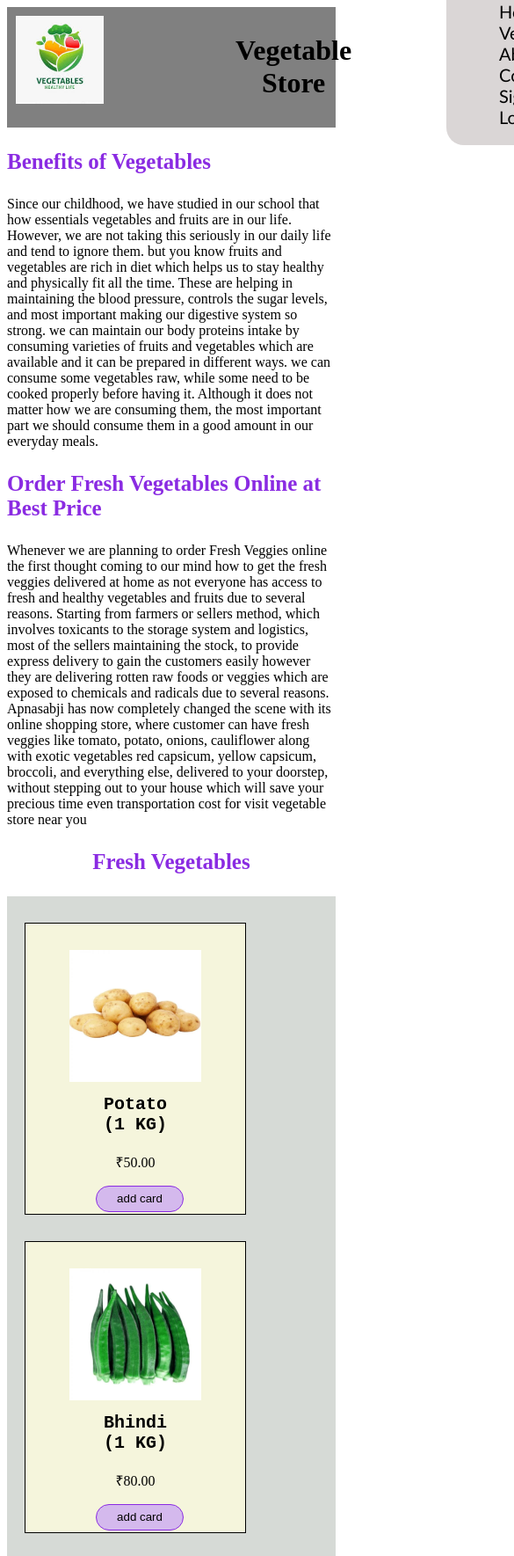
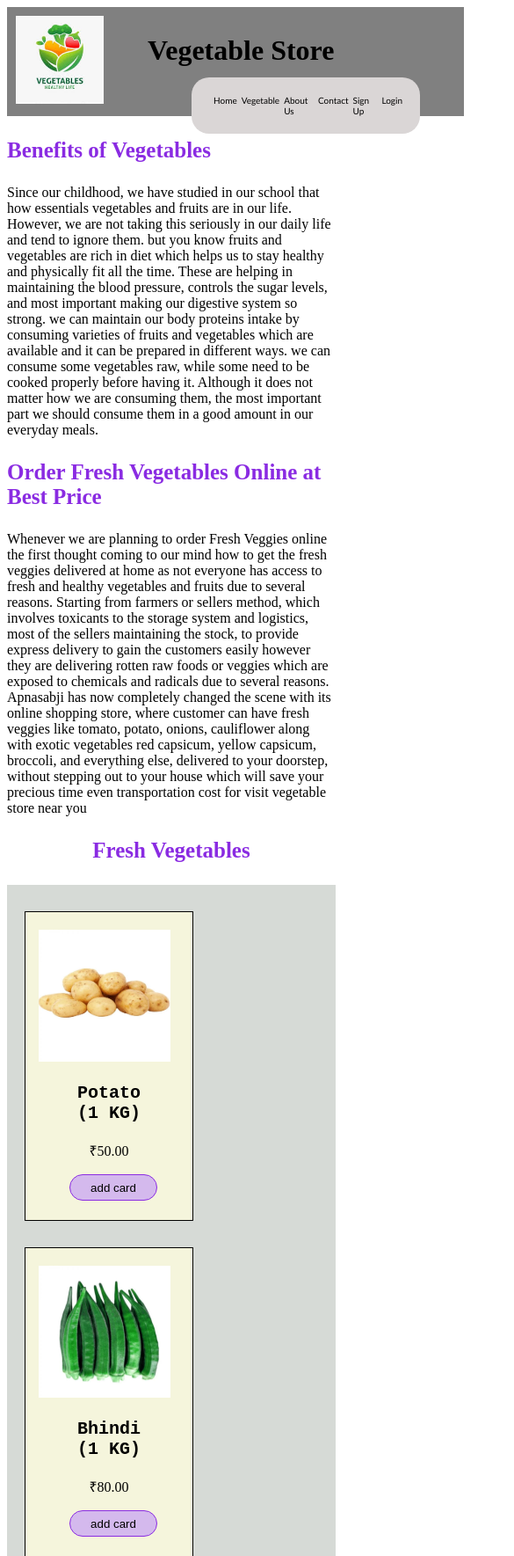
Before and after one commit to DipaliDhonnar/vegetable, a plain HTML site: page index.html in a window 390 px wide. Shown: the top 1769 px of the page at 88% size, 585 px wide, since content can reach past the window. Drawn offline with Linux system fonts and the light colour scheme.

Commit message:
mobile media add

```diff
--- a/style.css
+++ b/style.css
@@ -80,3 +80,72 @@ h3{
     color: blueviolet;
     font-size: 25px;
 }
+
+
+
+
+
+/* Mobile Devices */
+
+@media screen and (max-width: 500px)
+{
+    .main-header{
+        display: flex;
+        flex-direction: row;
+        padding: 10px;
+        margin: 0px;
+        background-color:gray;
+        position: relative;
+        width: 500px;
+    }
+
+    .header-pages{
+      margin-left: 10px;
+        margin-top: 40px;
+
+        width: 220px;
+        display: flex;
+    }
+    a{
+        margin-left: 5px;
+        text-decoration: none;
+        font-size:10px ;
+        color: #000;
+    }
+    .logo_img{
+        height: 100px;
+        width: 100px;
+        margin-right: 50px;
+    }
+    .sub_card{
+        margin-top: 30px;
+        height: 350px;
+        width: 190px;
+        border: 1px solid black;
+        background-color:beige;
+        margin-left:20px;
+
+    }
+    .card_img{
+        height: 150px;
+        width: 150px;
+        position: relative;
+        top: 20px;
+        left: 15px;
+       }
+       .button{
+        border: 1px solid black;
+        height: 30px;
+        width: 100px;
+       position: relative;
+        left:50px;
+        border-radius: 25px ;
+        border-color: blueviolet;
+        background-color:rgb(212, 185, 237);
+    }
+    footer{
+        border: 1px solid black;
+        background-color:gray ;
+        font-size: 10px;
+    }
+}
```
